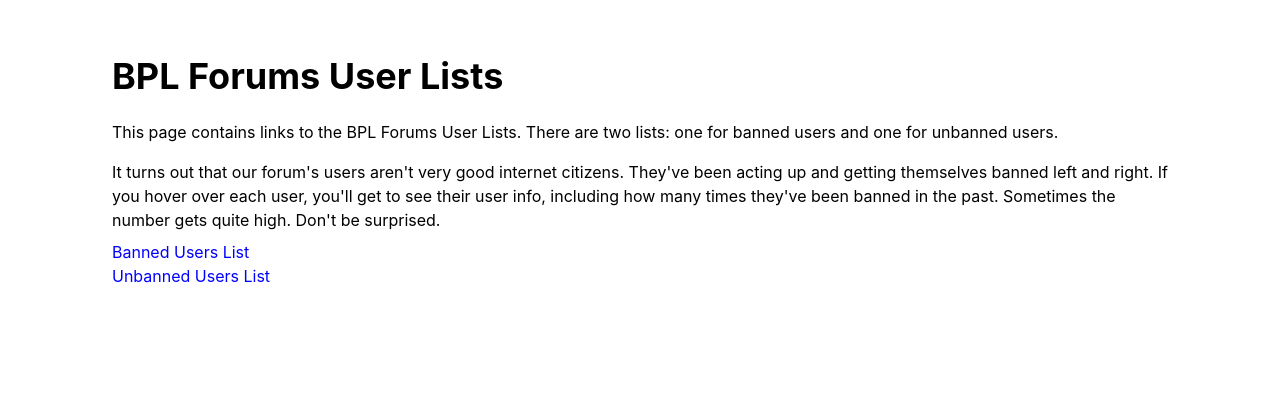
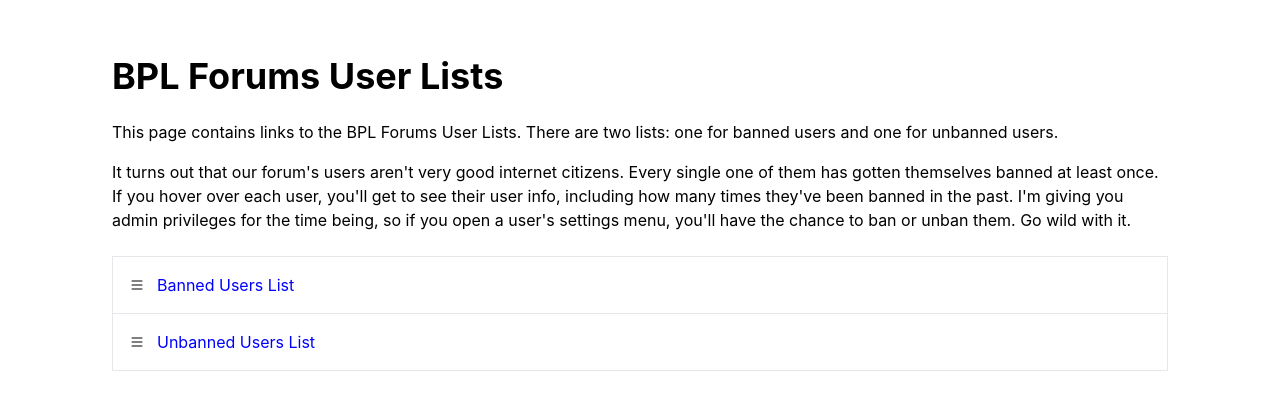
Before and after one commit to raidsrc/ban-people-lol, a Next.js app: page / in a window 1280 px wide. Shown: the top 410 px of the page. Built offline with nearby package versions, Linux system fonts and the light colour scheme.

Commit message:
npm installed mui

```diff
--- a/package.json
+++ b/package.json
@@ -10,6 +10,9 @@
     "tailwindjit": "npx tailwindcss -i ./styles/styles.css -o ./styles/output.css --watch"
   },
   "dependencies": {
+    "@emotion/react": "^11.8.2",
+    "@emotion/styled": "^11.8.1",
+    "@mui/material": "^5.5.2",
     "mongodb": "^4.4.1",
     "next": "12.1.0",
     "react": "17.0.2",
--- a/pages/index.tsx
+++ b/pages/index.tsx
@@ -13,12 +13,20 @@ const Home: NextPage = () => {
       <div className='std-container'>
         <h1>BPL Forums User Lists</h1>
         <p>This page contains links to the BPL Forums User Lists. There are two lists: one for banned users and one for unbanned users.</p>
-        <p>It turns out that our forum's users aren't very good internet citizens. They've been acting up and getting themselves banned left and right. If you hover over each user, you'll get to see their user info, including how many times they've been banned in the past. Sometimes the number gets quite high. Don't be surprised. </p>
-        <div>
-          <Link href="/banned-users"><a>Banned Users List</a></Link>
-        </div>
-        <div>
-          <Link href="/unbanned-users">Unbanned Users List</Link>
+        <p>It turns out that our forum's users aren't very good internet citizens. Every single one of them has gotten themselves banned at least once. If you hover over each user, you'll get to see their user info, including how many times they've been banned in the past. I'm giving you admin privileges for the time being, so if you open a user's settings menu, you'll have the chance to ban or unban them. Go wild with it. </p>
+        <div className='py-4'>
+          <div className='p-4 border flex items-center'>
+            <svg xmlns="http://www.w3.org/2000/svg" width="16" height="16" fill="currentColor" className="bi bi-list" viewBox="0 0 16 16">
+              <path fillRule="evenodd" d="M2.5 12a.5.5 0 0 1 .5-.5h10a.5.5 0 0 1 0 1H3a.5.5 0 0 1-.5-.5zm0-4a.5.5 0 0 1 .5-.5h10a.5.5 0 0 1 0 1H3a.5.5 0 0 1-.5-.5zm0-4a.5.5 0 0 1 .5-.5h10a.5.5 0 0 1 0 1H3a.5.5 0 0 1-.5-.5z" />
+            </svg>
+            <span className='ml-3 '><Link href="/banned-users" ><a className=''>Banned Users List</a></Link></span>
+          </div>
+          <div className='p-4 border border-t-0 flex items-center'>
+            <svg xmlns="http://www.w3.org/2000/svg" width="16" height="16" fill="currentColor" className="bi bi-list" viewBox="0 0 16 16">
+              <path fillRule="evenodd" d="M2.5 12a.5.5 0 0 1 .5-.5h10a.5.5 0 0 1 0 1H3a.5.5 0 0 1-.5-.5zm0-4a.5.5 0 0 1 .5-.5h10a.5.5 0 0 1 0 1H3a.5.5 0 0 1-.5-.5zm0-4a.5.5 0 0 1 .5-.5h10a.5.5 0 0 1 0 1H3a.5.5 0 0 1-.5-.5z" />
+            </svg>
+            <span className='ml-3 '><Link href="/unbanned-users"><a className=''>Unbanned Users List</a></Link></span>
+          </div>
         </div>
       </div>
     </>
--- a/styles/output.css
+++ b/styles/output.css
@@ -462,7 +462,12 @@ html,
 
 a {
   color: blue;
-  text-decoration: none;
+  text-decoration: none
+}
+
+a:hover {
+  -webkit-text-decoration-line: underline;
+          text-decoration-line: underline;
 }
 
 * {
@@ -558,6 +563,10 @@ a {
   margin-bottom: 0.25rem;
 }
 
+.ml-3 {
+  margin-left: 0.75rem;
+}
+
 .ml-6 {
   margin-left: 1.5rem;
 }
@@ -607,12 +616,16 @@ a {
   align-items: center;
 }
 
+.border {
+  border-width: 1px;
+}
+
 .border-2 {
   border-width: 2px;
 }
 
-.border {
-  border-width: 1px;
+.border-t-0 {
+  border-top-width: 0px;
 }
 
 .border-black {
@@ -643,6 +656,10 @@ a {
   --tw-bg-opacity: 0.9;
 }
 
+.p-4 {
+  padding: 1rem;
+}
+
 .p-2 {
   padding: 0.5rem;
 }
@@ -653,6 +670,11 @@ a {
 
 .p-1 {
   padding: 0.25rem;
+}
+
+.py-4 {
+  padding-top: 1rem;
+  padding-bottom: 1rem;
 }
 
 .px-2 {
@@ -668,6 +690,12 @@ a {
   --tw-shadow: 0 4px 6px -1px rgb(0 0 0 / 0.1), 0 2px 4px -2px rgb(0 0 0 / 0.1);
   --tw-shadow-colored: 0 4px 6px -1px var(--tw-shadow-color), 0 2px 4px -2px var(--tw-shadow-color);
   box-shadow: var(--tw-ring-offset-shadow, 0 0 #0000), var(--tw-ring-shadow, 0 0 #0000), var(--tw-shadow);
+}
+
+.transition-all {
+  transition-property: all;
+  transition-timing-function: cubic-bezier(0.4, 0, 0.2, 1);
+  transition-duration: 150ms;
 }
 
 .transition {
@@ -722,3 +750,8 @@ a {
   --tw-border-opacity: 1;
   border-color: rgb(107 114 128 / var(--tw-border-opacity));
 }
+
+.hover\:underline:hover {
+  -webkit-text-decoration-line: underline;
+          text-decoration-line: underline;
+}
--- a/styles/styles.css
+++ b/styles/styles.css
@@ -26,6 +26,7 @@
   a {
     color: blue;
     text-decoration: none;
+    @apply hover:underline
   }
   * {
     box-sizing: border-box;
```
Also changed, not shown: 2 other files (tests, documents, lock files or other folders).
